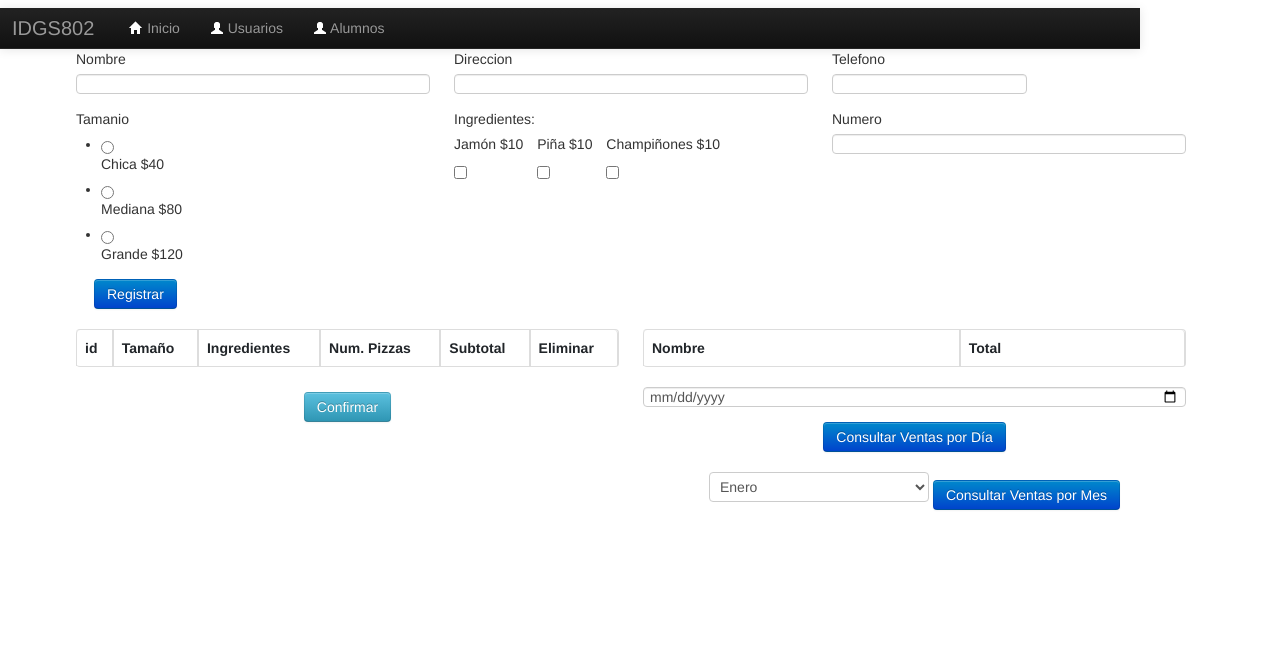
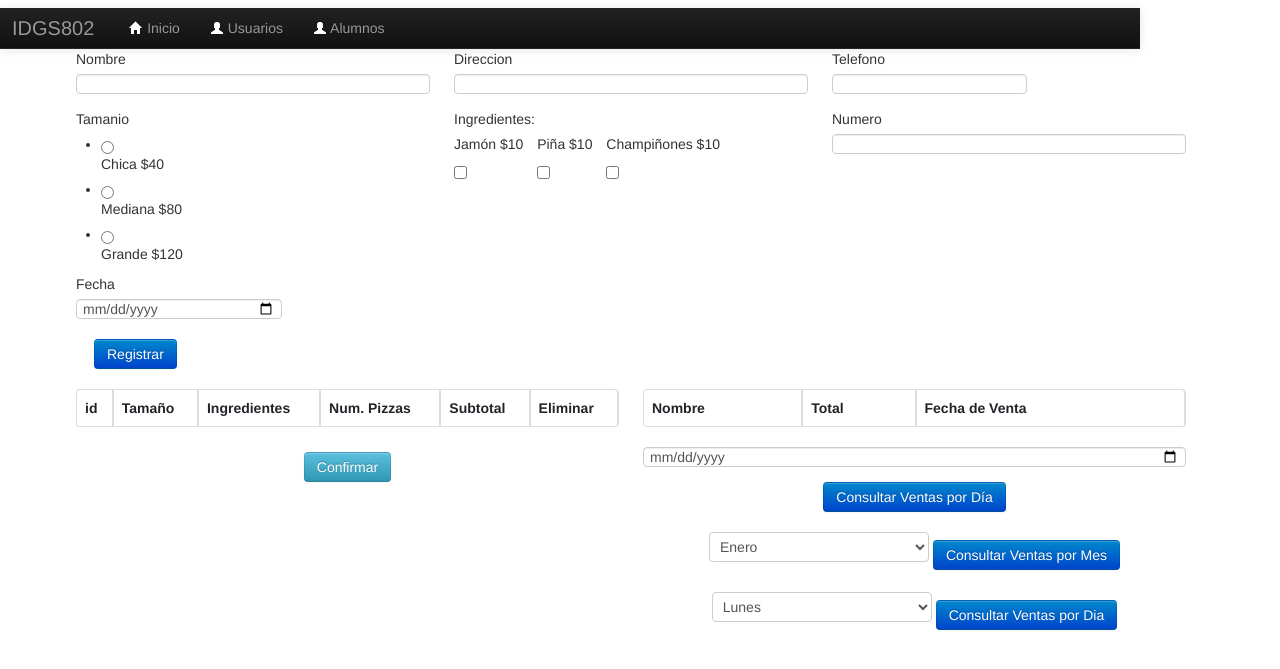
Before and after one commit to IDGS-802-21000149/practicas-db-IDGS802, a Flask app: page /pizza in a window 1280 px wide. Shown: the top 669 px of the page. Run offline with Flask 3, Linux system fonts and the light colour scheme; lists and menus that the app fills with data are empty; some libraries are stand-ins or nearby versions.

Commit message:
RAM-07/03/2024-PizzasFinal

```diff
--- a/forms.py
+++ b/forms.py
@@ -1,5 +1,5 @@
 from wtforms import Form
-from wtforms import StringField,IntegerField,RadioField,BooleanField
+from wtforms import StringField,IntegerField,RadioField,BooleanField,DateField
 from wtforms import EmailField
 from wtforms import validators
 
@@ -61,3 +61,4 @@ class PizzaForm(Form):
       numero=IntegerField("Numero",[
         validators.DataRequired(message="El campo es requerido"),
     ])
+      fecha = DateField("Fecha")
--- a/main.py
+++ b/main.py
@@ -24,7 +24,6 @@ def index():
       alum=Alumnos(nombre=alum_form.nombre.data,
                   apaterno=alum_form.apaterno.data,
                   email=alum_form.email.data)
-      #INSERT INTO alumnos VALUES()
       db.session.add(alum)
       db.session.commit()
    return render_template("index.html",form=alum_form)
@@ -48,13 +47,14 @@ def profesores():
 
 @app.route("/pizza", methods=["GET", "POST"])
 def pizzas():
-    global temporal, id_pizza, temporalbd
+    global temporal, id_pizza
     pizza_form = forms.PizzaForm(request.form)
 
     ventas = None
     suma_total = None
+    mensaje=None
 
-    if request.method == "POST" and not ("fecha_consulta" in request.form or "mes_consulta" in request.form):
+    if request.method == "POST" and not ("fecha_consulta" in request.form or "mes_consulta" in request.form or "dia_consulta" in request.form):
         ingredientes_seleccionados = []
         if pizza_form.jamon.data:
             ingredientes_seleccionados.append("Jamon")
@@ -74,6 +74,10 @@ def pizzas():
         num_ingredientes = len(ingredientes_seleccionados) * 10
         total = int(num_ingredientes) + tamanio_int
         totalP = total * pizza_form.numero.data
+        fecha_seleccionada=pizza_form.fecha.data
+        dia_semana = fecha_seleccionada.strftime('%A')
+        print(dia_semana)
+
 
         temporal.append({
             'id': id_pizza,
@@ -83,7 +87,9 @@ def pizzas():
             'tamanio': tamanio_seleccionado,
             'ingredientes': ingredientes_seleccionados,
             'numero': pizza_form.numero.data,
-            'totalP': totalP
+            'totalP': totalP,
+            'fecha': pizza_form.fecha.data,
+            'dia':dia_semana
         })
 
         id_pizza += 1
@@ -93,7 +99,7 @@ def pizzas():
         if fecha_consulta_str:
             fecha_consulta = datetime.strptime(fecha_consulta_str, "%Y-%m-%d").date()
 
-            ventas = Pizzas.query.filter(Pizzas.create_date >= fecha_consulta).filter(Pizzas.create_date < fecha_consulta + timedelta(days=1)).all()
+            ventas = Pizzas.query.filter(Pizzas.fecha >= fecha_consulta).filter(Pizzas.fecha < fecha_consulta + timedelta(days=1)).all()
             suma_total = sum(venta.total for venta in ventas)
 
     if request.method == "POST" or request.method == "GET" and "mes_consulta" in request.form:
@@ -101,17 +107,23 @@ def pizzas():
         if mes_consulta_str:
             fecha_consulta = datetime.now().replace(month=int(mes_consulta_str))
 
-            ventas = Pizzas.query.filter(extract('month', Pizzas.create_date) == int(mes_consulta_str)).all()
+            ventas = Pizzas.query.filter(extract('month', Pizzas.fecha) == int(mes_consulta_str)).all()
             suma_total = sum(venta.total for venta in ventas)
 
+    if request.method == "POST" or request.method == "GET" and "dia_consulta" in request.form:
+        dia_consulta = request.form.get("dia_consulta")
+        if dia_consulta:
+         ventas = Pizzas.query.filter(Pizzas.dia == dia_consulta).all()
+         suma_total = sum(venta.total for venta in ventas)
 
-    return render_template("pizza.html", form=pizza_form, temporal=temporal, ventas=ventas,suma_total=suma_total)
+    return render_template("pizza.html", form=pizza_form, temporal=temporal, ventas=ventas,suma_total=suma_total,mensaje=mensaje)
 
 
 
 @app.route("/confirmar", methods=["POST"])
 def confirmar_registro():
     global temporal
+
 
     for registro in temporal:
         pizza = Pizzas(
@@ -121,12 +133,20 @@ def confirmar_registro():
             tamanio=registro['tamanio'],
             ingredientes=', '.join(registro['ingredientes']),
             numero=registro['numero'],
-            total=registro['totalP']
+            total=registro['totalP'],
+            fecha=registro['fecha'],
+            dia=registro['dia']
+
         )
-        db.session.add(pizza)
+    pizza.total = sum(registro['totalP'] for registro in temporal)
+    print(pizza)
+
+    db.session.add(pizza)
 
     db.session.commit()
     temporal = []
+    mensaje="Venta confirmada"
+    flash(mensaje)
 
     return redirect("/pizza")
 
@@ -137,6 +157,8 @@ def eliminar_registro():
     id_pizza = int(request.form["id"])
     temporal = [registro for registro in temporal if registro["id"] != id_pizza]
     return redirect("/pizza")
+
+
 
 
 @app.route("/ABC_Completo",methods=["GET","POST"])
--- a/models.py
+++ b/models.py
@@ -28,4 +28,5 @@ class Pizzas(db.Model):
     ingredientes =db.Column(db.String(50))
     numero =db.Column(db.Integer)
     total =db.Column(db.Integer)
-    create_date=db.Column(db.DateTime,default=datetime.datetime.now)
+    fecha=db.Column(db.DateTime)
+    dia=db.Column(db.String(50))
--- a/templates/pizza.html
+++ b/templates/pizza.html
@@ -48,6 +48,12 @@
                     {{ render_field(form.numero, class="form-control") }}
                 </div>
             </div>
+            <div class="col-md-4">
+                <div class="form-group">
+                    <label class="labels">{{ render_field(form.fecha) }}</label>
+
+                </div>
+            </div>
         </div>
         <input type="hidden" name="csrf_token" value="{{ csrf_token() }}">
         <input type="submit" id="registrar" name="registrar" value="Registrar" class="btn btn-primary">
@@ -92,6 +98,11 @@
                 <form action="/confirmar" method="post">
                     <input type="hidden" name="csrf_token" value="{{ csrf_token() }}">
                     <button class="btn btn-info">Confirmar</button>
+                    {% if mensaje %}
+                    <h1>
+                        {{mensaje}}
+                    </h1>
+                    {% endif %}
                 </form>
             </div>
         </div>
@@ -101,6 +112,7 @@
                     <tr>
                         <th>Nombre</th>
                         <th>Total</th>
+                        <th>Fecha de Venta</th>
                     </tr>
                 </thead>
                 <tbody>
@@ -109,15 +121,16 @@
                     <tr>
                         <td>{{ venta.nombre }}</td>
                         <td>{{ venta.total }}</td>
+                        <td>{{ venta.fecha}}</td>
                     </tr>
                     {% endfor %}
-                    {% endif %}
+                    {%endif%}
                 </tbody>
             </table>
             <div class="centered-button">
                 {% if suma_total %}
                 <h1>Se vendió un total de ${{ suma_total }}</h1>
-                {% endif %}
+                {%endif%}
             </div>
             <div class="centered-button">
                 <form action="/pizza" method="post">
@@ -146,6 +159,24 @@
                     <button type="submit" class="btn btn-primary">Consultar Ventas por Mes</button>
                 </form>
             </div>
+            <div class="centered-button">
+                <form action="/pizza" method="post">
+                    <select name="dia_consulta">
+                        <option value="Monday">Lunes</option>
+                        <option value="Tuesday">Martes</option>
+                        <option value="Wednesday">Miercoles</option>
+                        <option value="Thursday">Jueves</option>
+                        <option value="Friday">Viernes</option>
+                        <option value="Saturday">Sabado</option>
+                        <option value="Sunday">Domingo</option>
+
+                    </select>
+                    <input type="hidden" name="csrf_token" value="{{ csrf_token() }}">
+                    <button type="submit" class="btn btn-primary">Consultar Ventas por Dia</button>
+                </form>
+            </div>
+            </div>
+
         </div>
     </div>
 </div>
```
